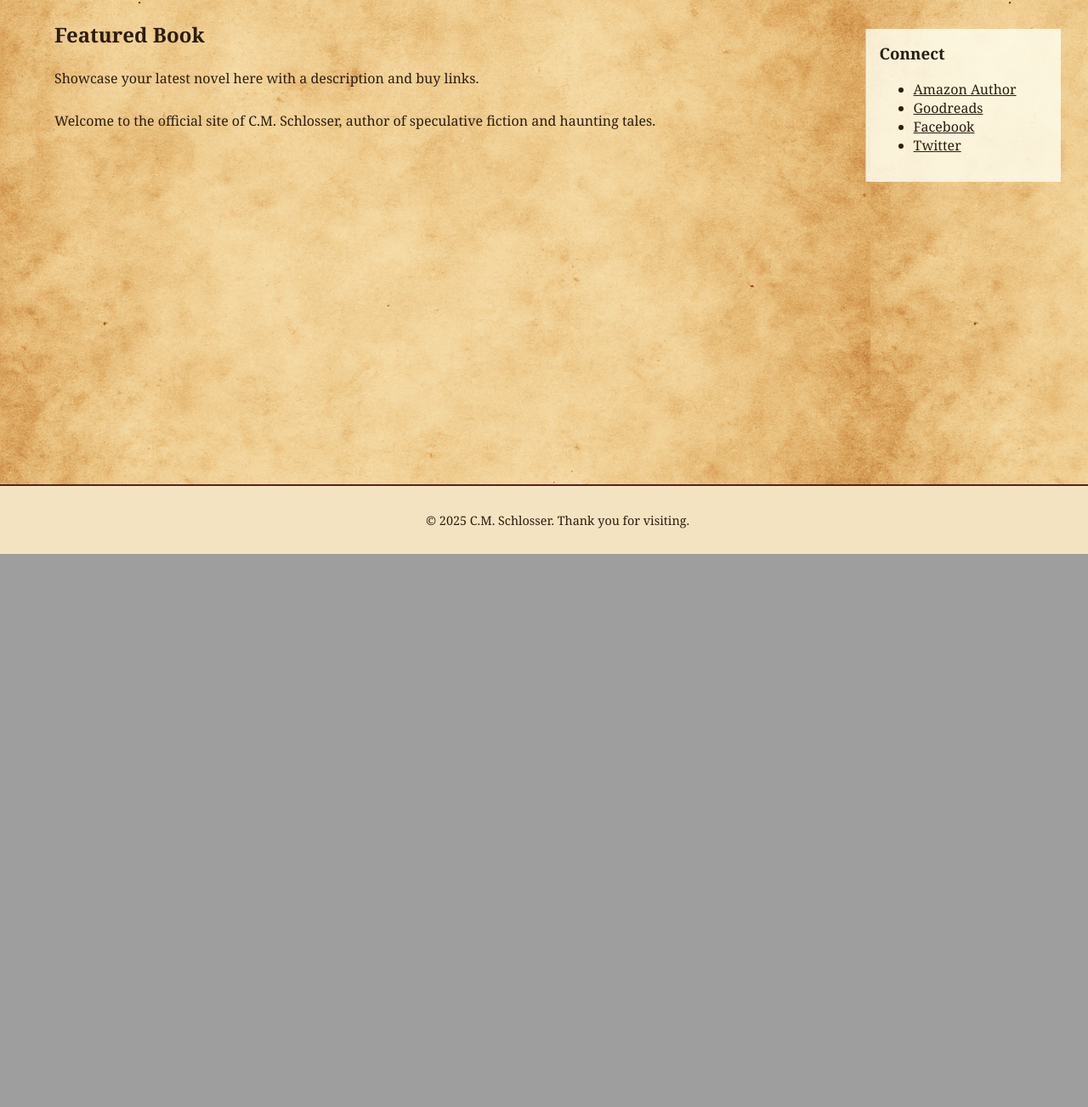
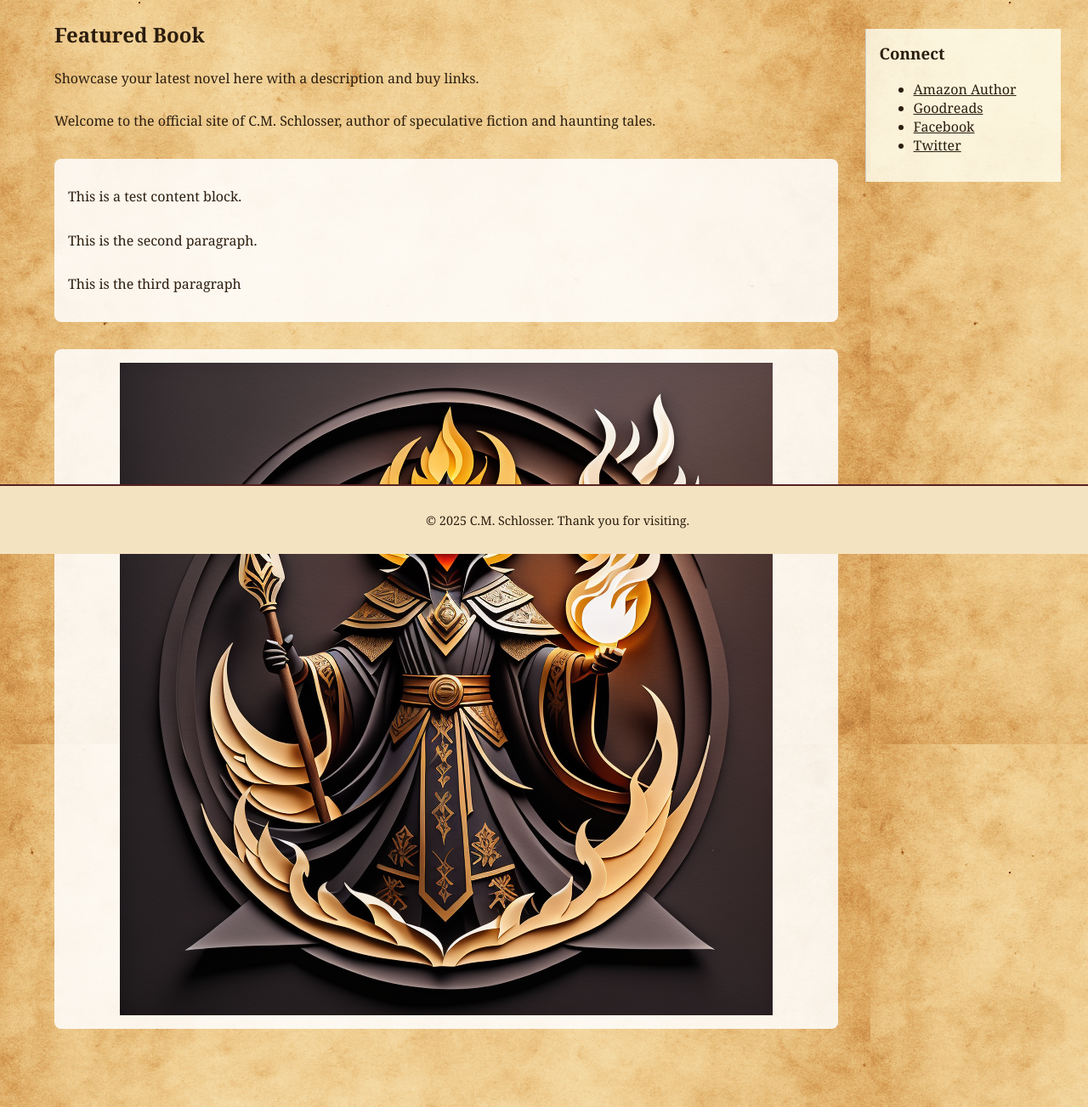
Before and after one commit to BstForge/cmschlosser, a PHP site: page / in a window 1280 px wide. Shown: the part 148-1451 px from the top of the page at 85% size. Before the commit the page ends 800 px from the top, so only its background shows below. Run offline with PHP 8.4, Linux system fonts and the light colour scheme.

Commit message:
Folder Structure

```diff
--- a/assets/css/style.css
+++ b/assets/css/style.css
@@ -69,6 +69,22 @@ body {
 .featured-book {
     margin-bottom: 1.5rem;
 }
+.content-block {
+    margin: 2em 0;
+    padding: 1em;
+    background: rgba(255, 255, 255, 0.85);
+    border-radius: 8px;
+}
+
+    .content-block img {
+        display: block;
+        max-width: 100%;
+        height: auto;
+        margin-left: auto;
+        margin-right: auto;
+    }
+
+
 
 a {
     color: #2b1d0e;
--- /dev/null
+++ b/content/index/01_test.txt
@@ -0,0 +1,5 @@
+This is a test content block.
+
+This is the second paragraph.
+
+This is the third paragraph
--- a/index.php
+++ b/index.php
@@ -7,5 +7,26 @@
   <section class="main-content">
     <p>Welcome to the official site of C.M. Schlosser, author of speculative fiction and haunting tales.</p>
   </section>
+
+  <?php
+    $contentDir = __DIR__ . '/content/index/';
+    if (is_dir($contentDir)) {
+        $files = array_diff(scandir($contentDir), ['.', '..']);
+        natcasesort($files);
+        foreach ($files as $file) {
+            $path = $contentDir . $file;
+            $ext = strtolower(pathinfo($file, PATHINFO_EXTENSION));
+            if ($ext === 'txt') {
+                $text = htmlspecialchars(file_get_contents($path), ENT_QUOTES, 'UTF-8');
+                $text = nl2br($text);
+                echo "<section class=\"content-block\"><p>{$text}</p></section>";
+            } elseif (in_array($ext, ['jpg','jpeg','png','gif'])) {
+                $src = 'content/index/' . rawurlencode($file);
+                $alt = htmlspecialchars(pathinfo($file, PATHINFO_FILENAME), ENT_QUOTES, 'UTF-8');
+                echo "<section class=\"content-block\"><img src=\"{$src}\" alt=\"{$alt}\" style=\"max-width: 100%; height: auto;\"></section>";
+            }
+        }
+    }
+  ?>
 </main>
 <?php include("includes/footer.php"); ?>
```
Also changed, not shown: content/index/02_icon.png (added), 1 other file.
